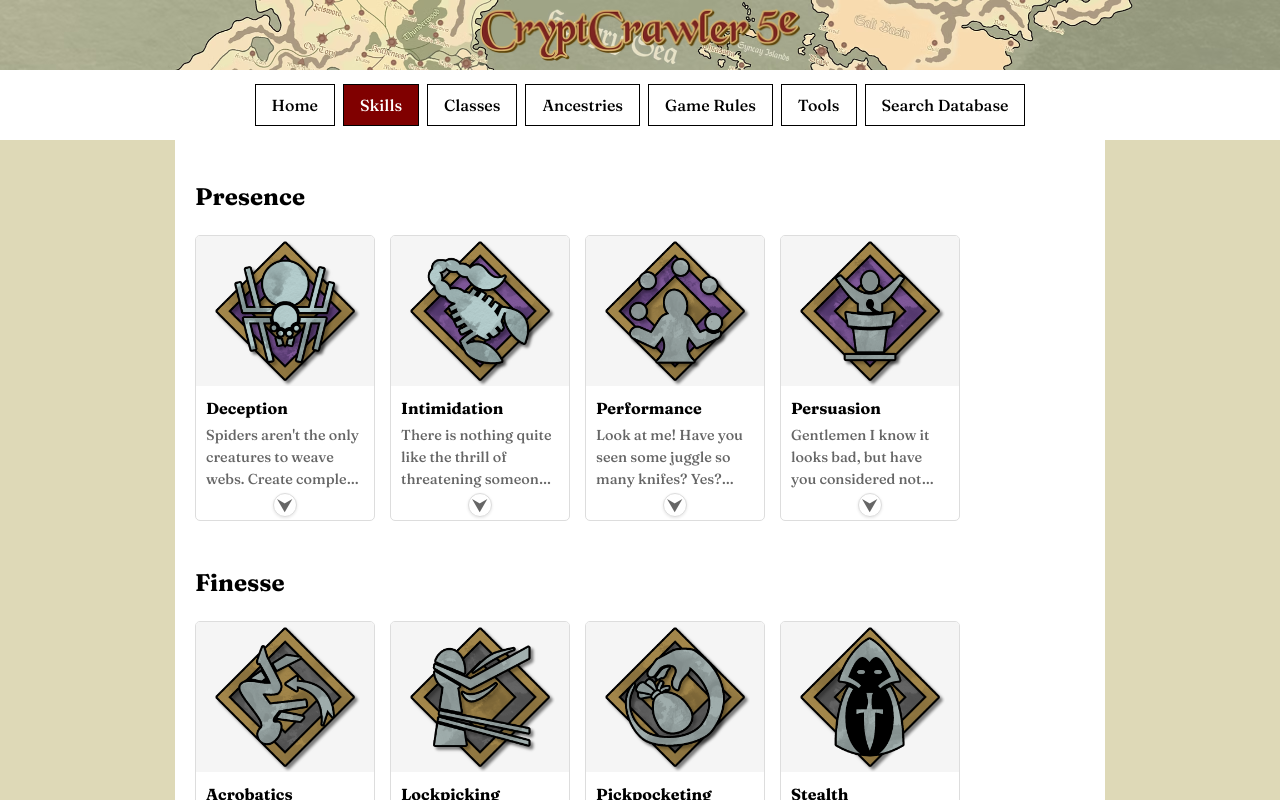
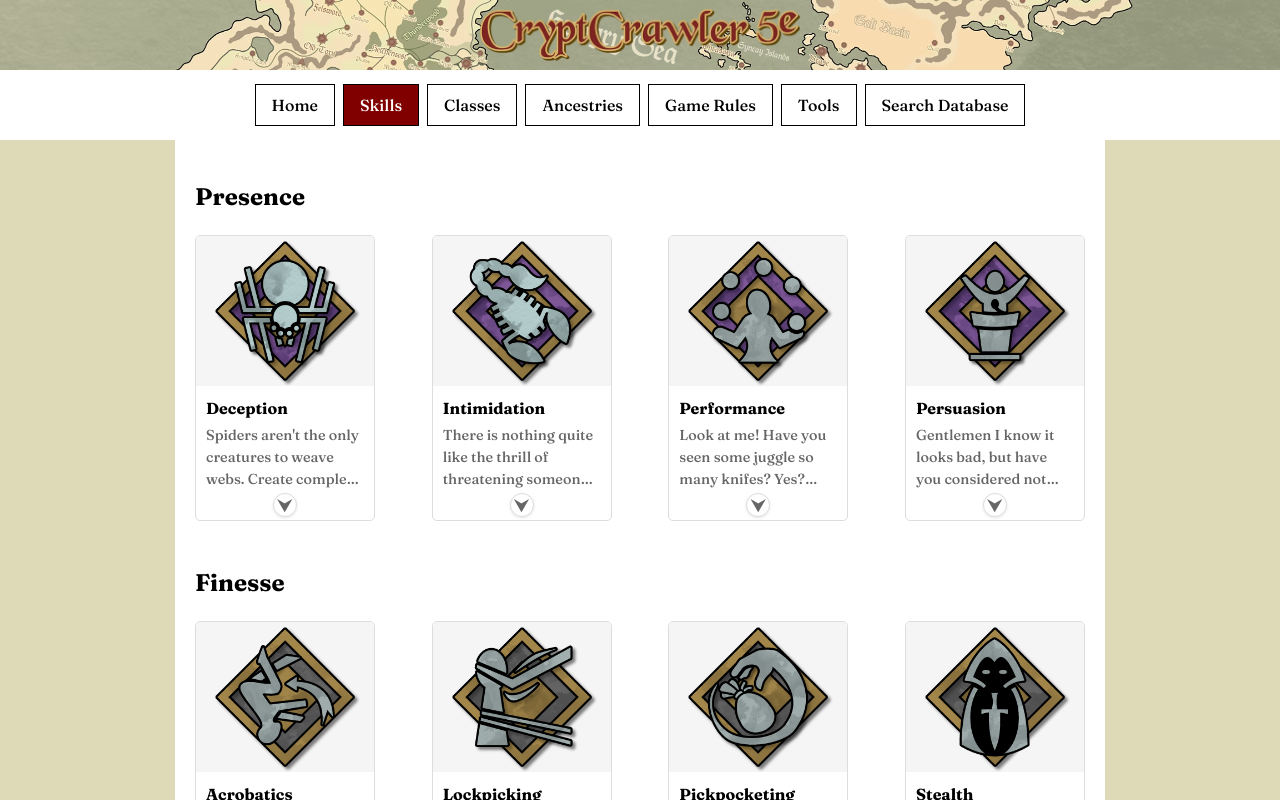
Before and after one commit to henri-hatch/cryptcrawler-website, a React (Vite) app: page /skills in a window 1280 px wide. Shown: the top 800 px of the page. Built offline with nearby package versions, Linux system fonts and the light colour scheme.

Commit message:
Fix card-content placement

```diff
--- a/src/components/content_card.css
+++ b/src/components/content_card.css
@@ -1,14 +1,15 @@
 /* Import variables */
 @import '../styles/variables.css';
 
-/* Card container layout */
+/* Card container layout - improved spacing */
 .cards-container {
-  display: flex;
-  flex-wrap: wrap;
-  justify-content: flex-start;
-  align-items: flex-start;
+  display: grid;
+  grid-template-columns: repeat(auto-fit, 180px); /* Fixed width columns */
+  justify-content: space-between; /* Distribute space between cards */
+  gap: var(--card-gap);
+  align-items: start;
   width: 100%;
-  gap: var(--card-gap);
+  box-sizing: border-box;
 }
 
 /* Base card styling - applies to all content cards */
```
